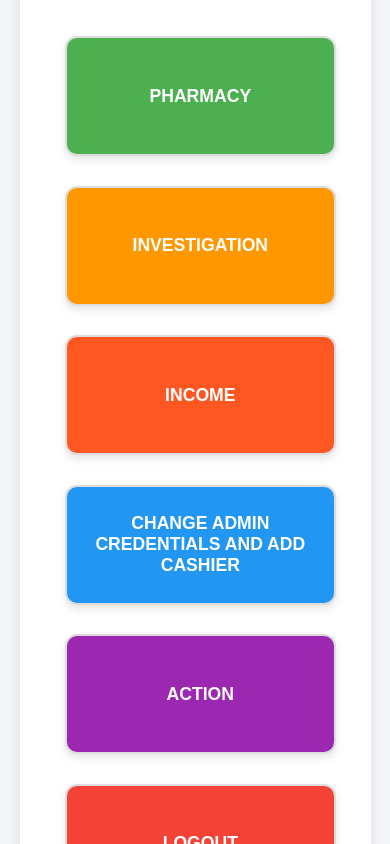
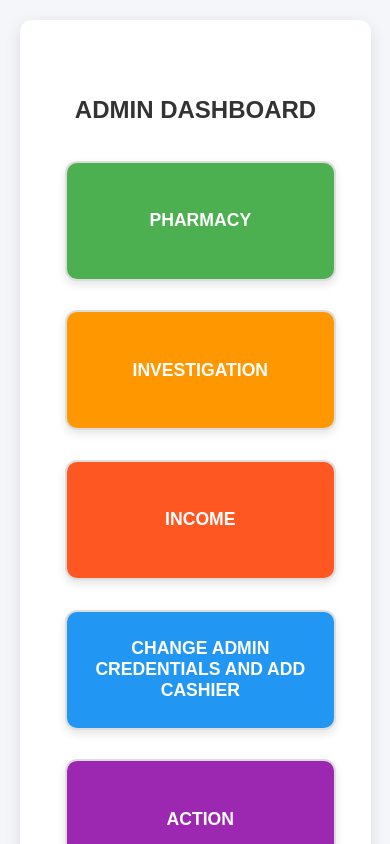
Before and after one commit to MalithEdirisinghe/leo-medical-pos, a React (Create React App) app: page /admin in a window 390 px wide. Shown: the top 844 px of the page. Built offline with nearby package versions, Linux system fonts and the light colour scheme.

Commit message:
re change responsive

```diff
--- a/src/css/AdminAction.css
+++ b/src/css/AdminAction.css
@@ -1,20 +1,18 @@
-html, body {
-    margin: 0;
-    padding: 0;
+ html, body {
+    height: auto;
     min-height: 100vh;
     overflow-y: auto;
+  }
+ .admin-action {
+    padding: 3rem;
     font-family: 'Arial', sans-serif;
-  }
-
-  .admin-action {
-    padding: 3rem 2rem;
     background-color: #f8f9fa;
     border-radius: 0.5rem;
     box-shadow: 0 0.25rem 0.75rem rgba(0, 0, 0, 0.1);
     max-width: 90vw;
     margin: 1.25rem auto;
+    position: relative;
     min-height: 100vh;
-    position: relative;
   }
 
   h2 {
```
